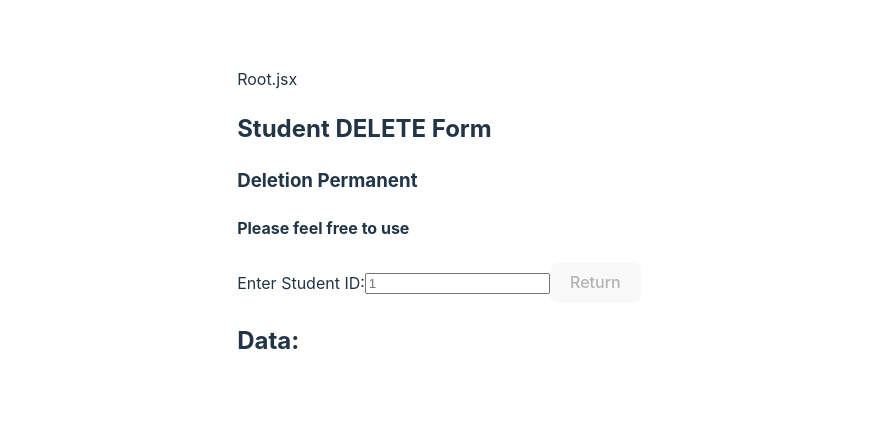
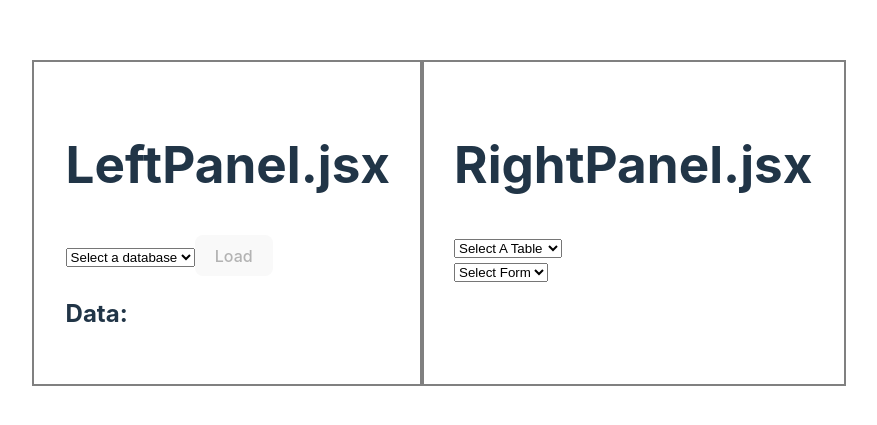
Before and after one commit to aahx/AWS-Cloud-Database-Query-Hub, a React (Vite) app: page / in a window 1280 px wide. Shown: the part 177-602 px from the top of the page, without its empty margins (201-1078 px from the left). Built offline with nearby package versions, Linux system fonts and the light colour scheme.

Commit message:
did layout - only css to do then done

```diff
--- a/src/pages/Root/LeftPanel.jsx
+++ b/src/pages/Root/LeftPanel.jsx
@@ -32,7 +32,7 @@ export default function LeftPanel() {
 
 
   return (
-    <>
+    <section id="left-panel">
       <div>
         <h1> LeftPanel.jsx</h1>
         <select value={selectedDatabase} onChange={handleDatabaseChange}>
@@ -47,11 +47,11 @@ export default function LeftPanel() {
       <div>
         <h2>Data:</h2>
         {data && (
-          <div>
+          <div id="db-data-div">
             <pre>{JSON.stringify(data, null, 2)}</pre>
           </div>
         )}
       </div>
-    </>
+    </section>
   );
 }
--- a/src/pages/Root/RightPanel.jsx
+++ b/src/pages/Root/RightPanel.jsx
@@ -41,7 +41,7 @@ export default function RightPanel() {
   }
 
   return (
-    <>
+    <section id="right-panel">
       <div>
         <h1> RightPanel.jsx</h1>
         <select id="table" value={selectedTable} onChange={(handleTableChange)}>
@@ -61,6 +61,6 @@ export default function RightPanel() {
       <div>
         {renderForm()}
       </div>
-    </>
+    </section>
   );
 }
--- a/src/routes/Root.css
+++ b/src/routes/Root.css
@@ -3,3 +3,13 @@
   margin: 0 auto;
   padding: 2rem;
 }
+#container {
+  display: flex;
+}
+
+#left-panel,
+#right-panel {
+  flex-basis: 50%;
+  outline: 2px solid gray;
+  padding: 2rem;
+}
--- a/src/routes/Root.jsx
+++ b/src/routes/Root.jsx
@@ -4,21 +4,11 @@ import "./Root.css";
 import LeftPanel from "../pages/Root/LeftPanel";
 import RightPanel from "../pages/Root/RightPanel";
 
-import StudentGet from "../components/RightPanel/StudentCrud/StudentGet";
-import StudentPost from "../components/RightPanel/StudentCrud/StudentPost";
-import StudentPatch from "../components/RightPanel/StudentCrud/StudentPatch";
-import StudentDelete from "../components/RightPanel/StudentCrud/StudentDelete";
-
 export default function Root() {
   return (
-    <>
-    Root.jsx
-    {/* <LeftPanel /> */}
-    {/* <RightPanel /> */}
-    {/* <StudentGet/> */}
-    {/* <StudentPost/> */}
-    {/* <StudentPatch/> */}
-    <StudentDelete />
-    </>
+    <div id="container">
+      <LeftPanel />
+      <RightPanel />
+    </div>
   );
 }
```
Also changed, not shown: src/main.jsx (+5 -5 lines).
